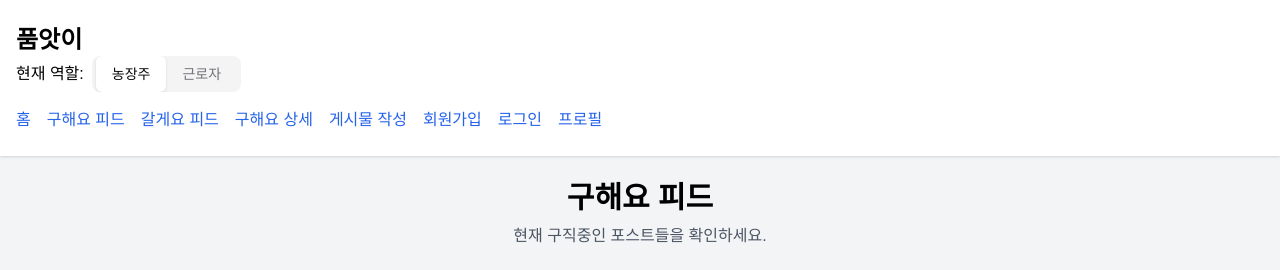
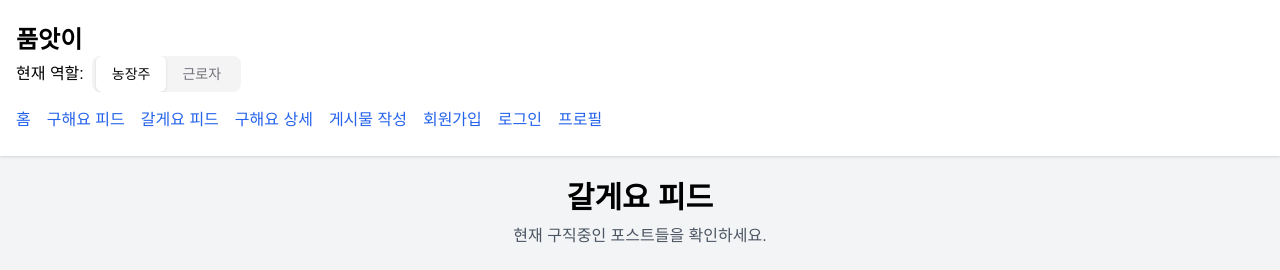
Before and after one commit to devcomcom/hadong-farm-mirror, a Next.js app: page /worker_feed in a window 1280 px wide. Shown: the top 270 px of the page. Built offline with nearby package versions, Linux system fonts and the light colour scheme.

Commit message:
style(login, signup, work_feed): 오타와 url 수정 처리함

```diff
--- a/app/(auth)/login/page.tsx
+++ b/app/(auth)/login/page.tsx
@@ -89,7 +89,7 @@ export default function LoginPage() {
                 <div className="text-center">
                     <p className="text-sm">
                         계정이 없으신가요?{" "}
-                        <a href="/auth/signup" className="text-blue-600 hover:underline">
+                        <a href="/signup" className="text-blue-600 hover:underline">
                             회원가입
                         </a>
                     </p>
--- a/app/(auth)/signup/page.tsx
+++ b/app/(auth)/signup/page.tsx
@@ -153,7 +153,7 @@ export default function SignupPage() {
                 <div className="text-center">
                     <p className="text-sm">
                         이미 계정이 있으신가요?{" "}
-                        <a href="/auth/login" className="text-blue-600 hover:underline">
+                        <a href="/login" className="text-blue-600 hover:underline">
                             로그인
                         </a>
                     </p>
--- a/app/(jobs)/worker_feed/page.tsx
+++ b/app/(jobs)/worker_feed/page.tsx
@@ -71,7 +71,7 @@ export default function WorkerFeedPage() {
     return (
         <main className="container mx-auto px-4 py-6">
             <header className="mb-6">
-                <h1 className="text-3xl font-bold text-center">구해요 피드</h1>
+                <h1 className="text-3xl font-bold text-center">갈게요 피드</h1>
                 <p className="text-center text-gray-600 mt-2">
                     현재 구직중인 포스트들을 확인하세요.
                 </p>
```
